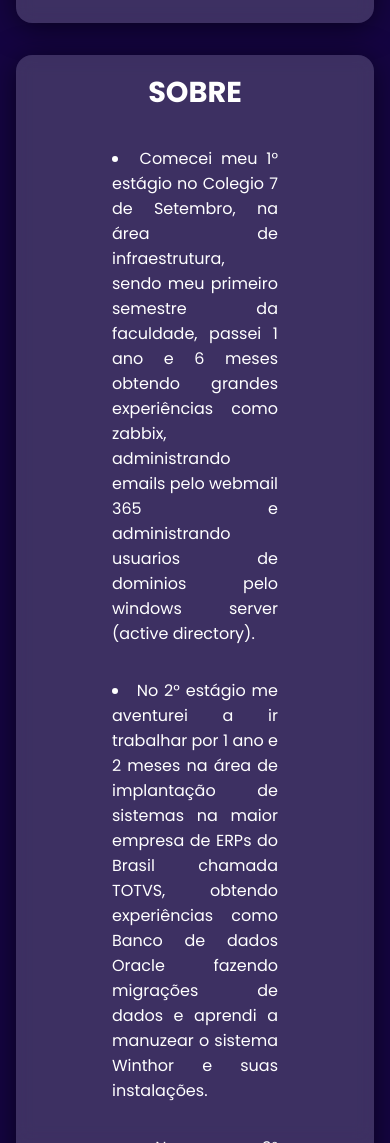
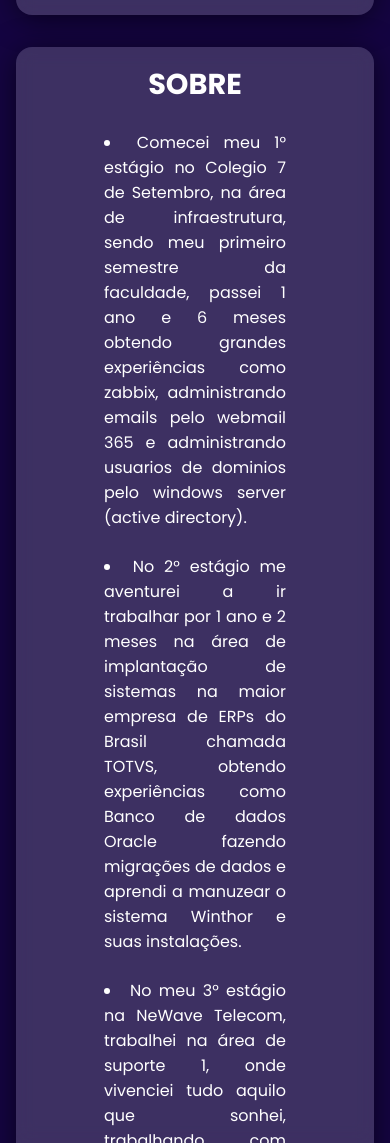
Before and after one commit to FernandoAdyson/Pagina-Sobre-Mim, a plain HTML site: page index.html in a window 390 px wide. Shown: the part 857-2000 px from the top of the page. Drawn offline with Linux system fonts and the light colour scheme; files whose address does not match are found by name.

Commit message:
Update style.css

```diff
--- a/assets/estilo/style.css
+++ b/assets/estilo/style.css
@@ -191,7 +191,7 @@ h1.section-title {
 }
 
 .li {
-  margin: 2rem;
+  margin: 1.5rem;
   text-align: justify;
 }
 
@@ -241,7 +241,7 @@ h1.section-title {
   .text-sobre {
     display: block;
     position: relative;
-    padding: 4rem;
+    padding: 5rem;
     top: -3rem;
     color: #ffffff;
     font-family: "Poppins";
```
